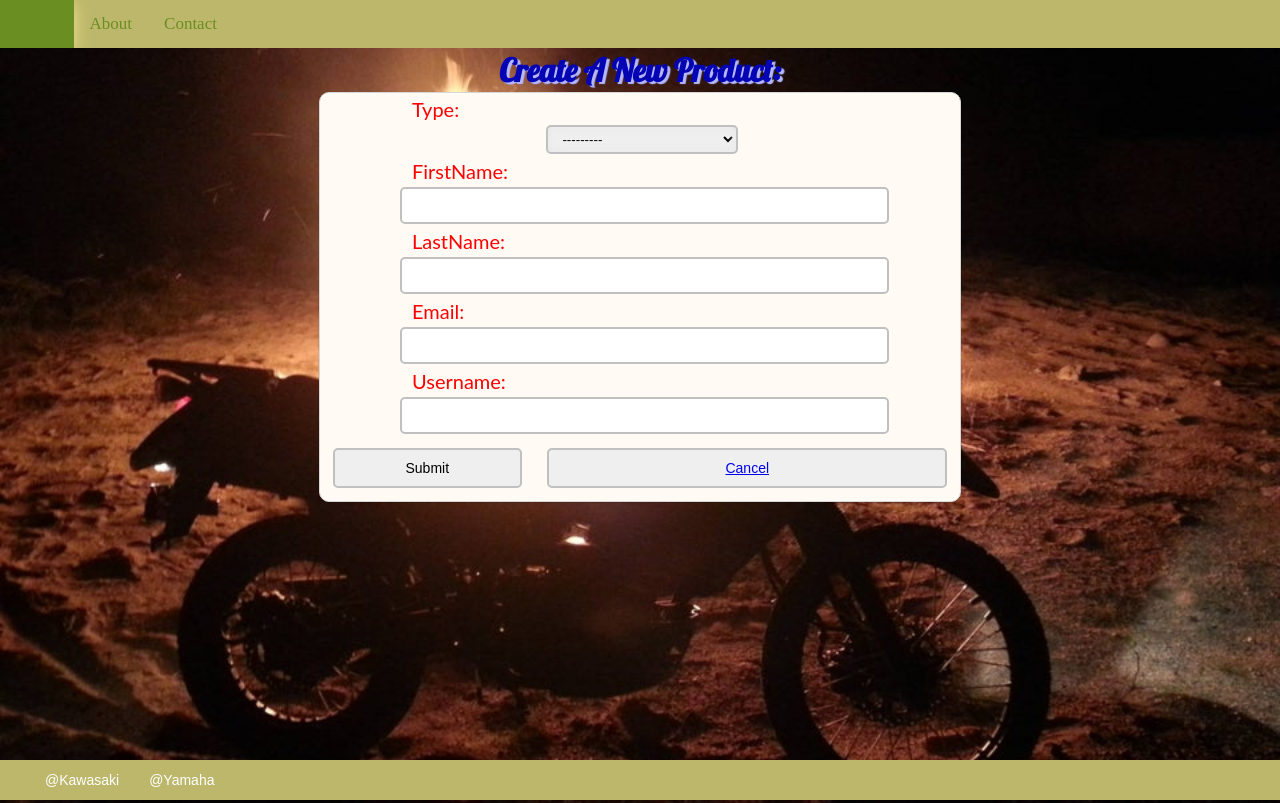
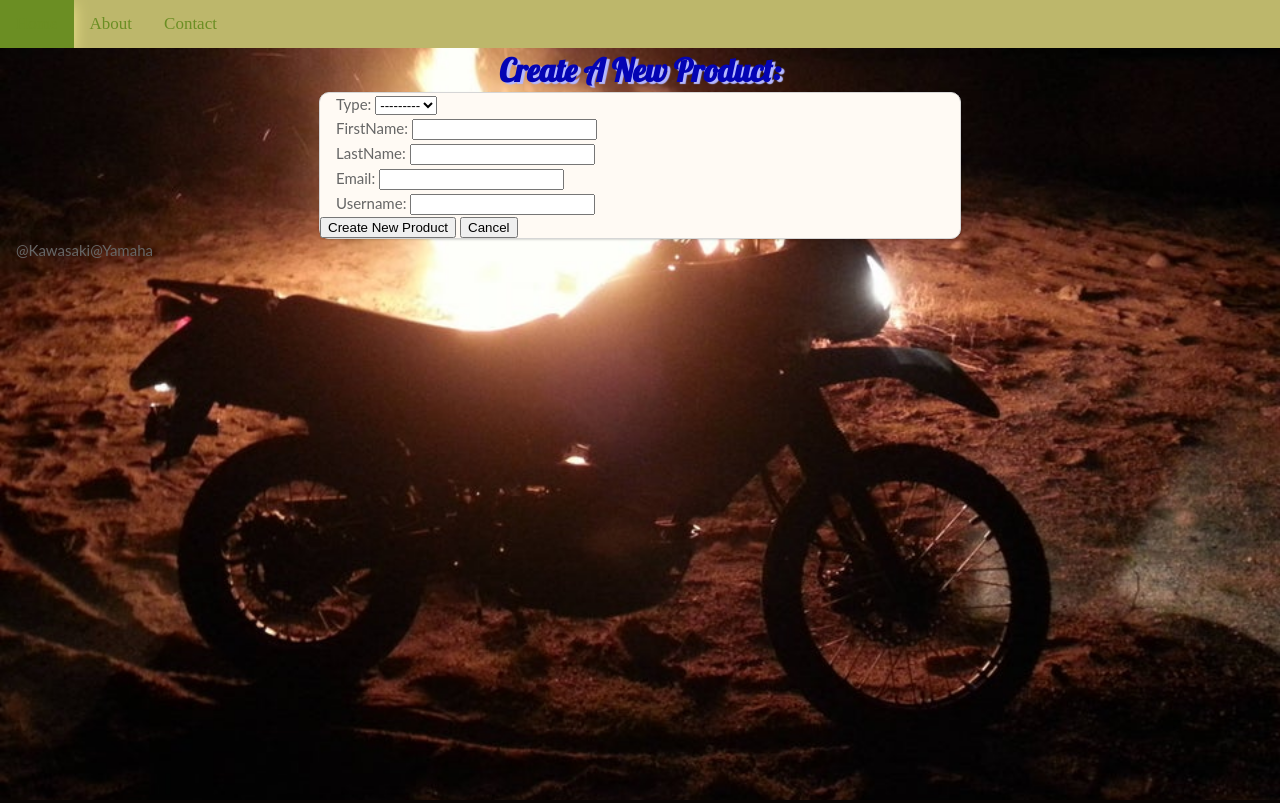
Before and after one commit to MBailor/Django-Projects, a Django app: page /createRecord/ in a window 1280 px wide. Run offline with Django 3.2, Linux system fonts and the light colour scheme.

Commit message:
Pushing for help
help

```diff
--- a/mainapp/profiles/templates/profiles/confirmDelete.html
+++ b/mainapp/profiles/templates/profiles/confirmDelete.html
@@ -15,7 +15,7 @@
         {{ item.as_p }}
 
         <input type="submit" value="Yes, delete it!" class="btn">
-        <button class="btn" type="button"><a href="{% url 'admin_contacts' %}">Cancel</a></button>
+        <a href="{% url 'admin_contacts' %}"><button class="btn" type="button">Cancel</button></a>
     </form>
 
 
--- a/mainapp/profiles/templates/profiles/createRecord.html
+++ b/mainapp/profiles/templates/profiles/createRecord.html
@@ -16,8 +16,8 @@
             {{ form.as_p }}
         </div>
         <div class="frmBtn_container">
-            <input type="submit" class="btn" value="Submit" name="Save Item">
-            <button type="button" class="btn" value="Cancel"><a href="{% url 'admin_contacts' %}">Cancel</a></button>
+            <input type="submit" class="btn" value="Create New Product" name="Save Item">
+            <a href="{% url 'admin_contacts' %}"><button type="button" class="btn" value="Cancel">Cancel</button></a>
         </div>
     </form>
 </div>
--- a/mainapp/profiles/templates/profiles/present_profiles.html
+++ b/mainapp/profiles/templates/profiles/present_profiles.html
@@ -17,8 +17,8 @@
         <div class="frmBtn_container">
             <input type="Submit">
             <div class="frmBtn_container">
-                <button class="btn"><a href="../{{ form.pk }}delete/">DELETE</a></button>
-                <button class="btn"><a href="{% url 'admin_contacts' %}">CANCEL</a></button>
+                <a href="../{{ form.pk }}delete/"><button class="btn">DELETE</button></a>
+                <a href="{% url 'admin_contacts' %}"><button class="btn">CANCEL</button></a>
             </div>
         </div>
 
--- a/mainapp/profiles/urls.py
+++ b/mainapp/profiles/urls.py
@@ -10,4 +10,5 @@
     path('<int:pk>/delete/', views.delete, name="delete"),
     path('confirmDelete/', views.confirmed, name="confirmed"),
     path('createRecord/', views.createRecord, name="createRecord"),
+    path('about/', views.about, name="about"),
 ]
--- a/mainapp/profiles/views.py
+++ b/mainapp/profiles/views.py
@@ -58,3 +58,6 @@
         'form': form,
     }
     return render(request, 'profiles/createRecord.html', context)
+
+def about(request):
+    return render(request, 'profiles/about.html', { 'about': about })
--- a/mainapp/resources/css/myLayout.css
+++ b/mainapp/resources/css/myLayout.css
@@ -163,195 +163,6 @@
 	display: none;
 }
 
-.header-title {
-	padding: 2px 16px;
-	text-align: center;
-}
-.price {
-	padding: 0px 0px;
-	display: flex;
-	justify-content: flex-start;
-	color: darkgreen;
-}
-.price span {
-	align-self: flex-end;
-}
-/* This is the entire page wrapper */
-.site-container {
-    max-width: 100%;
-    height: 100%;
-    background-color: lightblue;
-    margin-left: auto;
-    margin-right: auto;
-}
-/* This controls the form size and contents */
-.admin_panel {
-    margin: 0 auto;
-    width: 50%;
-    height: 80%;
-    background-color: #fffaf4;
-	border: 1px solid #d6d6d6;
-	box-shadow: 0 1px 2px rgba(0,0,0,0.15);
-	transition: all 0.3s ease-in-out;
-	border-radius: 10px;
-    transition: 0.3s;
-}
-.admin_panel:hover {
-    box-shadow: 0 5px 15px rgba(0,0,0,0.3);
-	transition: opacity 0.3s ease-in-out;
-}
-.card {
-    /* Add shadows to create the lifting "card" effect */
-	box-shadow: 0 1px 2px rgba(0,0,0,0.15);
-	transition: all 0.3s ease-in-out;
-	border-radius: 5px; /* 5px rounded corners */
-    transition: 0.3s;
-	width: 50%;
-	margin: 5px;
-	background-color: #fffaf4;
-	border: 1px solid #d6d6d6;
-}
-.card:hover {
-	box-shadow: 0 5px 15px rgba(0,0,0,0.3);
-	transition: opacity 0.3s ease-in-out;
-}
-/* form item container */
-.frmObject_container {
-	display: block;
-    width: 80%;
-    margin: 0 auto;
-    padding: 0;
-    text-align: center;
-}
-
-.fieldWrapper{
-	display: block;
-    width: 90%;
-    margin: 0 auto;
-    padding: 0;
-    text-align: center;
-}
-/* form button container */
-.frmBtn_container {
-    display: flex;
-    flex-wrap: wrap;
-    align-items: center;
-    width: 100%;
-}
-.btn {
-	flex-grow: 2;
-    justify-content: center;
-    text-align: center;
-    display: inline-block;
-    width: 150px; /* button size */
-    margin: 2% 2% 2% 2%;
-    color: black;
-    padding: 10px 0px;
-    text-decoration: none;
-    font-size: 14px;
-    -webkit-transition-duration: 0.4s; /* Safari */
-    transition-duration: 0.4s;
-    cursor: pointer;
-    border: 2px solid silver;
-    border-radius: 5px;
-}
-.btn:hover {
-    background-color: #355664;
-    color: white;
-    border: 2px solid #b3b3b3;
-    box-shadow: 0 5px 15px rgba(0,0,0,0.3);
-	transition: opacity 0.3s ease-in-out;
-}
-input[type="submit"] {
-    flex-grow: 1;
-    width: 10%;
-    justify-content: center;
-    text-align: center;
-    display: inline-block;
-    margin: 2% 2% 2% 2%;
-    color: black;
-    padding: 9px 0px 9px 0px;
-    text-decoration: none;
-    font-size: 14px;
-    -webkit-transition-duration: 0.4s; /* Safari */
-    transition-duration: 0.4s;
-    cursor: pointer;
-    border: 2px solid silver;
-    border-radius: 5px;
-}
-input[type="submit"]:hover {
-    background-color: #355664;
-    color: white;
-    border: 2px solid #b3b3b3;
-    box-shadow: 0 5px 15px rgba(0,0,0,0.3);
-	transition: opacity 0.3s ease-in-out;
-}
-select {
-	padding: 4px 10px;
-	width: 40%;
-	display: inline-block;
-	margin: 1% 0% 0 1%;
-	border: 2px solid silver;
-    border-radius: 5px;
-    box-shadow: 0 0 10px #E8E8E8 inset;
-}
-input, textarea {
-    width: 100%;
-    margin: 1% 0 0 0;
-    padding: 1% 0 2% 1%;
-    line-height: 18px;
-    font-size: 15px;
-    border-radius: 5px;
-    border: 2px solid silver;
-}
-label {
-	display: inline-block;
-    width: 95%;
-    text-align: left;
-    margin: 1% 0 0 0;
-    color: Red;
-    line-height: 18px;
-    font-size: 20px;
-}
-#block-footer {
-    clear: both;
-    display: flex;
-    width: 100%;
-	-moz-box-sizing: border-box;
-    margin: 0 auto;
-    background-color: darkkhaki;
-    position: absolute;
-    bottom: 0;
-    height: 40px;
-}
-#block-footer a, #block-footer p {
-    flex: 1;
-    color: white;
-    padding: 15px 15px;
-	font-size: 14px;
-    line-height: 10px;
-	font-family:'PT Sans', Arial, Helvetica, sans-serif;
-}
-#footer-left {
-    width: 40%;
-    text-align: right;
-}
-#block-footer{
-	float:left;
-	clear:both;
-	width:100%;
-}
-#block-footer a {
-	color: white;
-	text-shadow: 0 -1px 0 rgba(0, 0, 0, 0.25);
-	text-decoration: none;
-	outline: medium none;
-}
-#block-footer a:hover {
-    color: #CABE96;
-    text-shadow: 0 1px 0 rgba(255, 255, 255, 0.2);
-}
-
 .bg_img {
     background-color: darkkhaki;
     background-image: url('/static/images/fireklr.png');
--- a/mainapp/templates/navbar.html
+++ b/mainapp/templates/navbar.html
@@ -1,6 +1,6 @@
 
 <ul class="topnav">
     <li><a href="{% url 'home' %}">Home</a></li>
-    <li><a href="#">About</a></li>
+    <li><a href="{% url 'about' %}">About</a></li>
     <li><a href="{% url 'admin_contacts' %}">Contact</a></li>
 </ul>
```
Also changed, not shown: mainapp/profiles/templates/profiles/about.html (added, +39 -0 lines), mainapp/resources/css/about.css (added, +74 -0 lines), mainapp/resources/images/advmoto.png (added).
